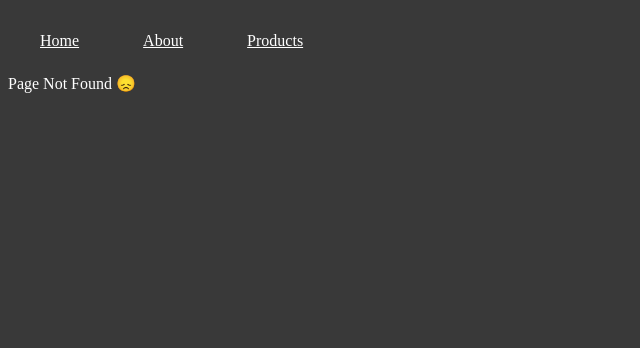
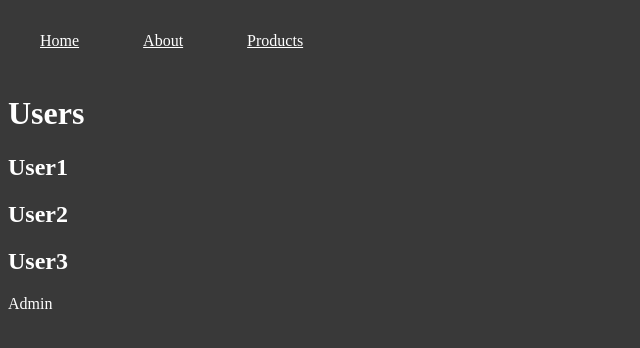
Before and after one commit to SadiqOnGithub/react-router-prac, a React (Vite) app: page /users/admin in a window 1280 px wide. Before the commit this address had no page. Shown: the top 348 px of the page, without its empty margins (0-640 px from the left). Built offline with nearby package versions, Linux system fonts and the light colour scheme.

Commit message:
Adding dynamic routes

```diff
--- a/src/App.jsx
+++ b/src/App.jsx
@@ -7,6 +7,9 @@
 import Products from "./components/Products";
 import FeaturedProducts from "./components/FeaturedProducts";
 import NewProducts from "./components/NewProducts";
+import Users from "./components/Users";
+import UserDetails from "./components/UserDetails";
+import Admin from "./components/Admin";
 
 
 function App() {
@@ -22,6 +25,10 @@
           <Route path="featured" element={<FeaturedProducts />} />
           <Route path="new" element={<NewProducts />} />
         </Route>
+        <Route path="users" element={<Users />}>
+          <Route path=":userId" element={<UserDetails />} />
+          <Route path="admin" element={<Admin />} />
+        </Route>
         <Route path="*" element={<NoMatch />} />
       </Routes>
     </>
--- /dev/null
+++ b/src/components/Admin.jsx
@@ -0,0 +1,6 @@
+
+export default function Admin() {
+  return (
+    <div>Admin</div>
+  )
+}
--- /dev/null
+++ b/src/components/UserDetails.jsx
@@ -0,0 +1,8 @@
+
+export default function UserDetails() {
+  return (
+    <>
+    Details about the user
+    </>
+  )
+}
--- /dev/null
+++ b/src/components/Users.jsx
@@ -0,0 +1,15 @@
+import { Outlet } from "react-router-dom";
+
+export default function Users() {
+  return (
+    <>
+      <h1>Users</h1>
+      <div>
+        <h2>User1</h2>
+        <h2>User2</h2>
+        <h2>User3</h2>
+      </div>
+      <Outlet />
+    </>
+  );
+}
```
